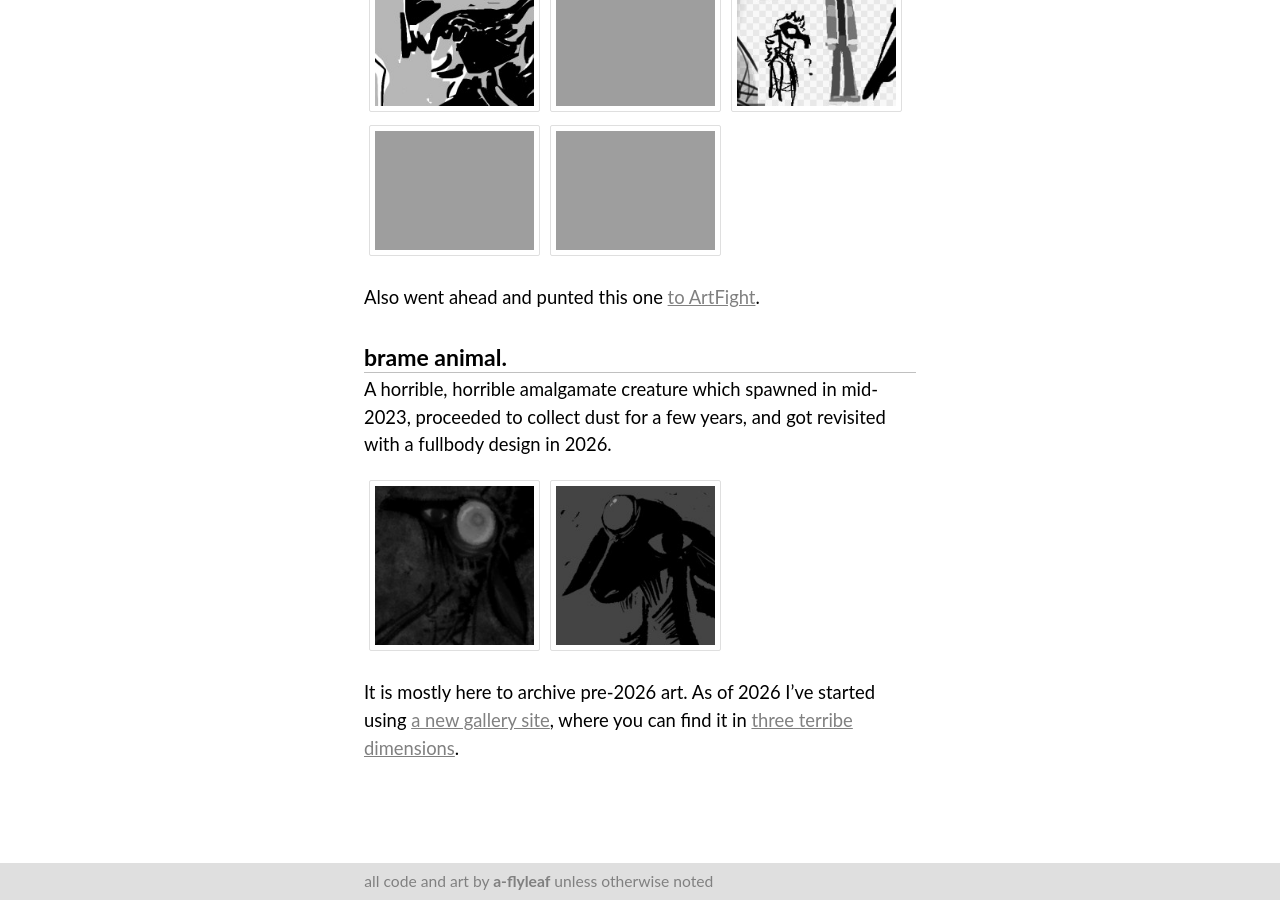
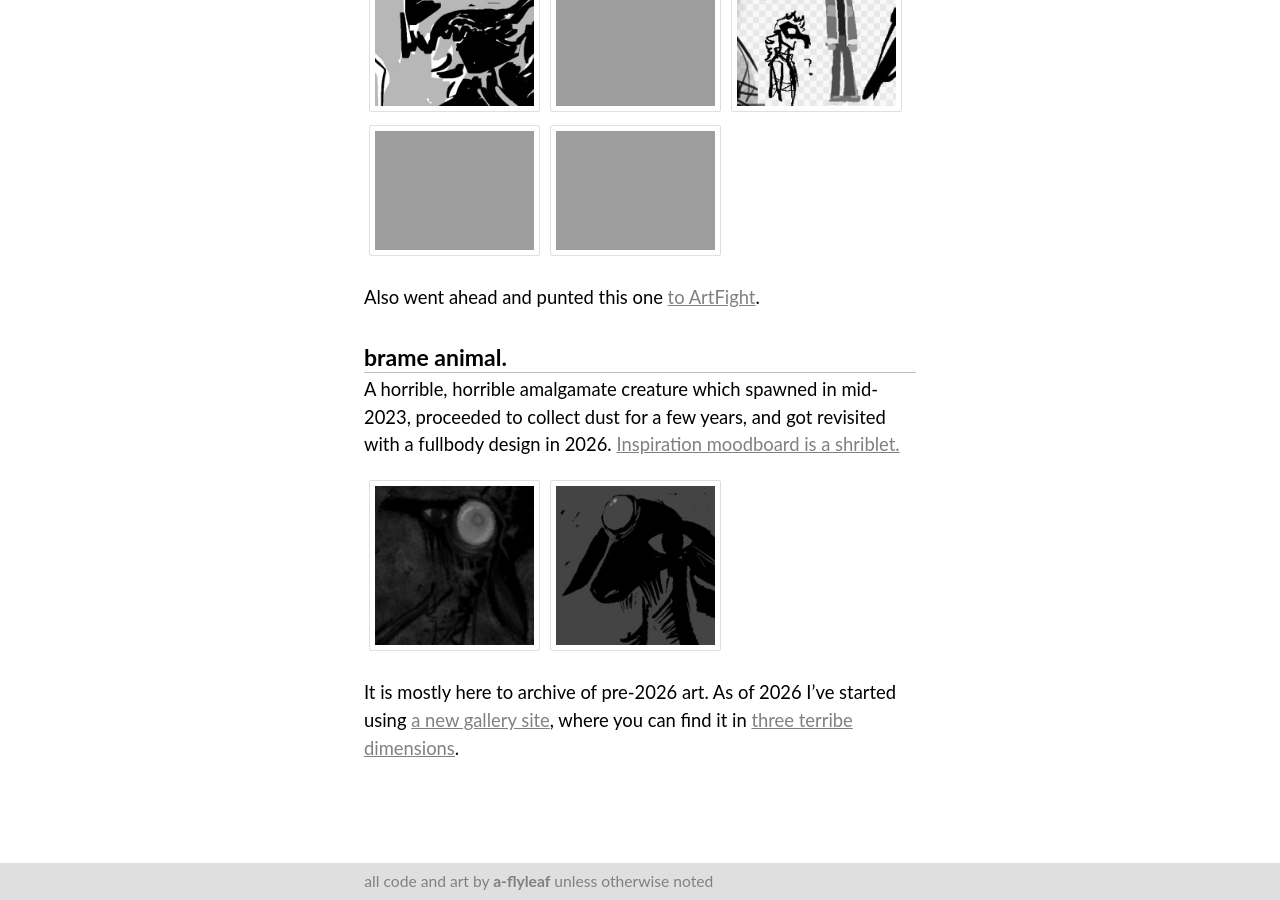
Before and after one commit to a-flyleaf/toyshelf, a Jekyll site: the page built from misc/index.md, in a window 1280 px wide and 900 px high, scrolled down 8230 px. Built offline with Jekyll 4.4.1, drawn with Linux system fonts in a browser that asks for light colours; some web fonts are replaced.

Commit message:
misc: link brame insp shriblet

```diff
--- a/_data/characters.yml
+++ b/_data/characters.yml
@@ -1,6 +1,5 @@
-# trying to normalize tag (and potentially other) info by putting everything in one place. am *NOT* worried about the ic details like full names or heights or w/e.
-# years are iffy but at least ~objectively measurable so they can stay
-# made the year notes actual data so they're quickly skimmable on the datacheck page
+# trying to normalize tag (and potentially other) info by putting everything in one place. am *NOT* worried about the IC details like full names or heights or w/e.
+# years are iffy but at least ~objectively measurable so they can stay. notes are actual data so they're quickly skimmable on the datacheck page
 # `page` is a boolean for whether the character has an individual page or not
 # `artfight` is also a boolean, but omitted if false
 
--- a/misc/index.md
+++ b/misc/index.md
@@ -119,8 +119,8 @@ Minor/side character in [<i>You're gonna be the death of me</i>](https://a-flyle
 Also went ahead and punted this one [to ArtFight](https://a-flyleaf.github.io/artfight/roster#wolfskull).
 
 <h2 id="brame">brame animal.</h2>
-A horrible, horrible amalgamate creature which spawned in mid-2023, proceeded to collect dust for a few years, and got revisited with a fullbody design in 2026.
+A horrible, horrible amalgamate creature which spawned in mid-2023, proceeded to collect dust for a few years, and got revisited with a fullbody design in 2026. [Inspiration moodboard is a shriblet.](https://a-flyleaf.github.io/shriblets/2026-09-27-brame)
 
 <div id="gallery">{%for art in site.art%}{%if art.tags contains "brame"%}<a href="{%include url.html%}{{art.url}}"><img src="{%include url.html%}/assets/img/art/{{art.date|date:"%F"}}-tn{%if art.tags.size>1%}-ws{%endif%}.jpg" alt="{{art.title}}"/></a>{%endif%}{%endfor%}</div>
 
-It is mostly here to archive pre-2026 art. As of 2026 I've started using [a new gallery site](https://a-flyleaf.github.io/art-2026/), where you can find it in [three terribe dimensions](https://a-flyleaf.github.io/art-2026/brame).
+It is mostly here to archive of pre-2026 art. As of 2026 I've started using [a new gallery site](https://a-flyleaf.github.io/art-2026/), where you can find it in [three terribe dimensions](https://a-flyleaf.github.io/art-2026/brame).
```
Also changed, not shown: TODO.md (+2 -0 lines).
